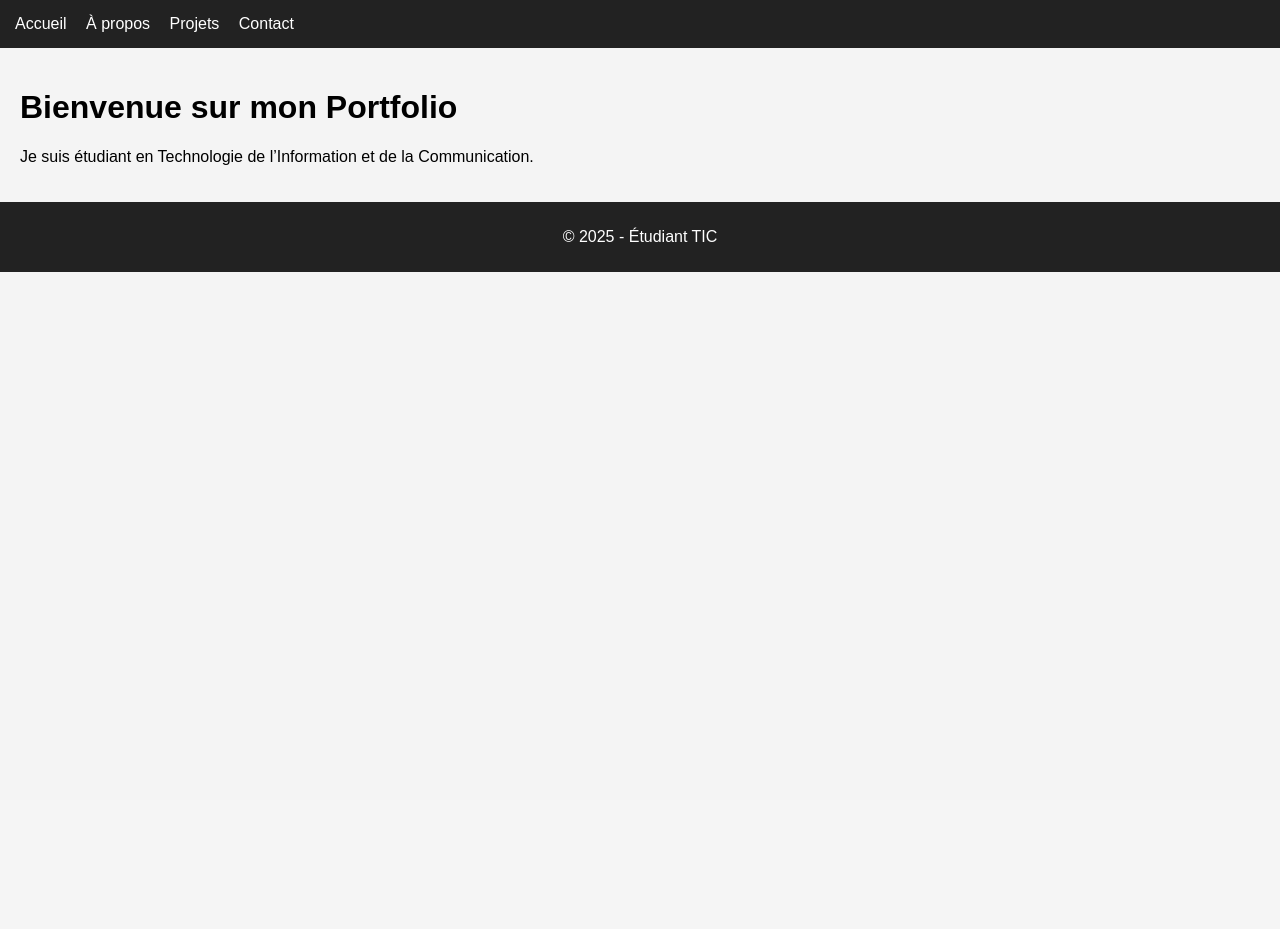
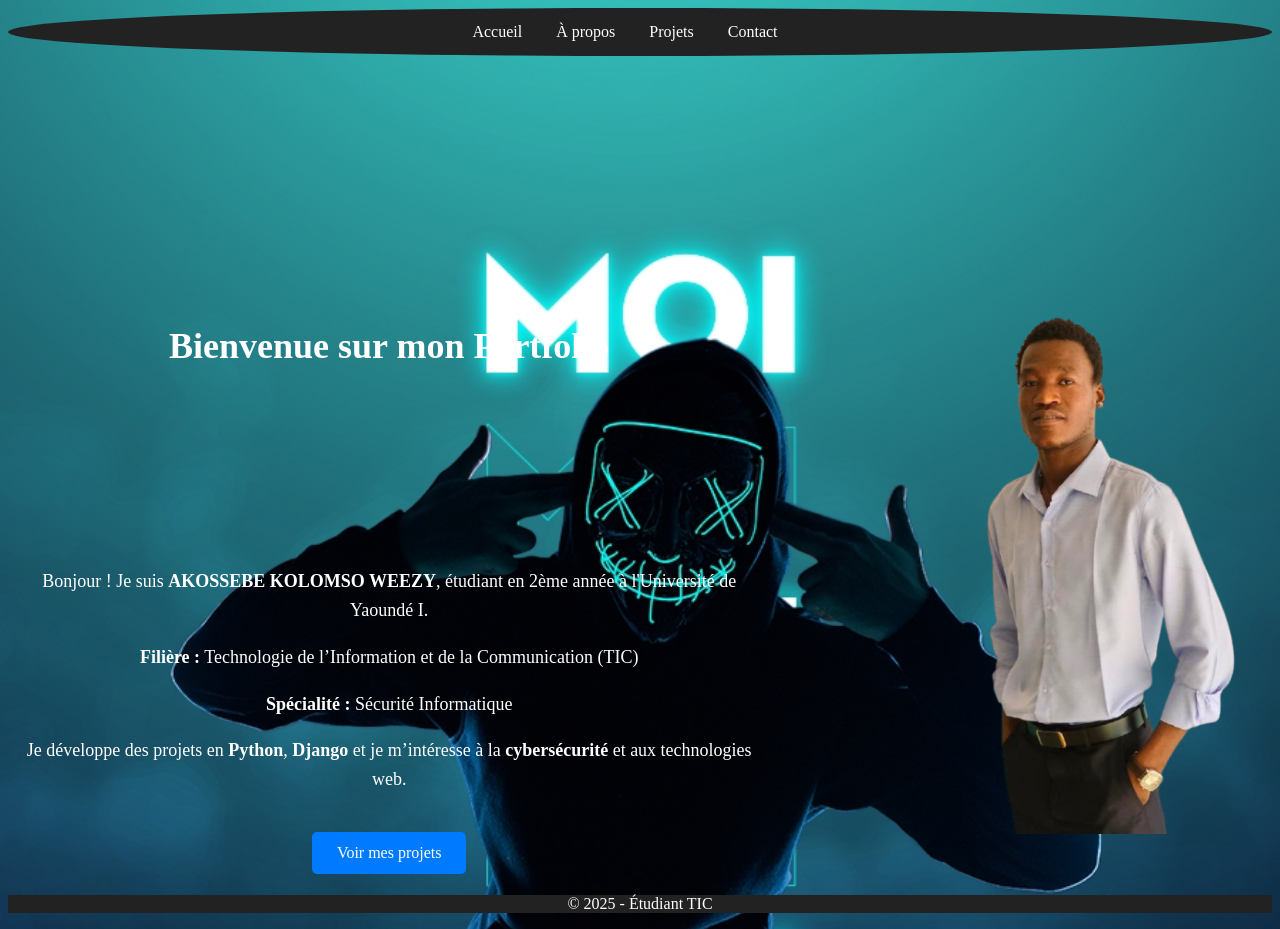
Before and after one commit to akossebe/mon-portfolio, a Django app: page / in a window 1280 px wide. Before the commit the page ends 272 px from the top, so only its background shows below. Run offline with Django 5.2, Linux system fonts and the light colour scheme.

Commit message:
ajout des img et test de la mise en place de la page home

```diff
--- a/portfolio/Templates/portfolio/index.html
+++ b/portfolio/Templates/portfolio/index.html
@@ -1,9 +1,36 @@
 {% extends 'portfolio/base.html' %}
 
 {% block content %}
-<h1>Bienvenue sur mon Portfolio</h1>
-<p>Je suis étudiant en Technologie de l’Information et de la Communication.</p>
+<div class="home-container">
+
+    <!-- Texte à gauche -->
+    <div class="home-text">
+        <h1>Bienvenue sur mon Portfolio</h1>
+
+        <p>
+            Bonjour ! Je suis <strong>AKOSSEBE KOLOMSO WEEZY</strong>, étudiant en 2ème année
+            à l'Université de Yaoundé I.
+        </p>
+
+        <p><strong>Filière :</strong> Technologie de l’Information et de la Communication (TIC)</p>
+        <p><strong>Spécialité :</strong> Sécurité Informatique</p>
+
+        <p>
+            Je développe des projets en <strong>Python</strong>, <strong>Django</strong> et
+            je m’intéresse à la <strong>cybersécurité</strong> et aux technologies web.
+        </p>
+
+        <a href="/projects/" class="btn">Voir mes projets</a>
+    </div>
+
+    <!-- Photo à droite -->
+    <div class="home-image">
+        <img src="/static/portfolio/images/pp.png" alt="Ma photo">
+    </div>
+
+</div>
 {% endblock %}
+
 
 <!-- <!DOCTYPE html>
 <html lang="fr">
--- a/portfolio/static/portfolio/css/style.css
+++ b/portfolio/static/portfolio/css/style.css
@@ -1,27 +1,81 @@
 body {
-    font-family: Arial;
-    background-color: #f4f4f4;
-    margin: 0;
-}
+     background-image: url("/static/portfolio/images/image1.jpg");
+    background-size: cover;
+    padding: 0px;
+    color: white;
+    text-align: center;
+    min-height: 0vh;
 
 nav {
     background: #222;
     padding: 15px;
+    margin-bottom: 240px;
+    border-radius:50%;
 }
 
 nav a {
     color: white;
-    margin-right: 15px;
+    margin-right: 30px;
     text-decoration: none;
 }
 
 .container {
-    padding: 20px;
+    padding: 5px;
 }
 
 footer {
     text-align: center;
     background: #222;
     color: white;
-    padding: 10px;
+    padding: 0px;
 }
+/* Container principal */
+.home-container {
+    display: flex;
+    justify-content: space-between;
+    align-items: flex-start;   /* texte en haut */
+    padding: 0px;
+    min-height: calc(50vh - 60px); /* ne touche pas au footer */
+}
+
+/* Texte à gauche */
+.home-text {
+    width: 60%;
+}
+
+.home-text h1 {
+    font-size: 36px;
+    margin-bottom: 200px;
+}
+
+.home-text p {
+    font-size: 18px;
+    line-height: 1.6;
+}
+
+/* Bouton */
+.btn {
+    display: inline-block;
+    margin-top: 20px;
+    padding: 12px 25px;
+    background-color: #007bff;
+    color: white;
+    text-decoration: none;
+    border-radius: 5px;
+}
+
+.btn:hover {
+    background-color: #0056b3;
+}
+
+/* Image à droite */
+.home-image {
+    width: 35%;
+    text-align: right;
+}
+
+.home-image img {
+    width: 400px;
+    border-radius: 0%; /* photo ronde */
+    /* box-shadow: 0 0 20px rgba(0,0,0,0.4)*/
+}
```
Also changed, not shown: portfolio/static/portfolio/images/image1.jpg (added), portfolio/static/portfolio/images/pp.png (added).
